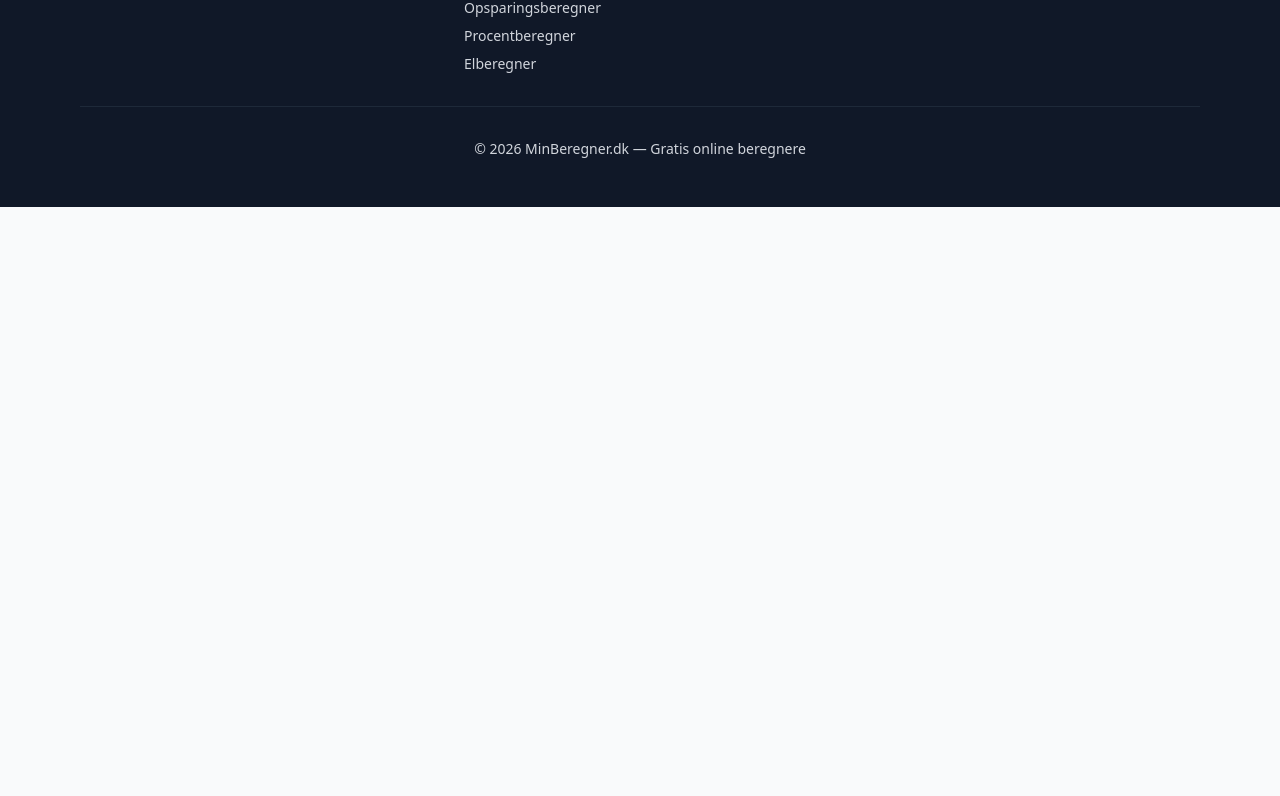
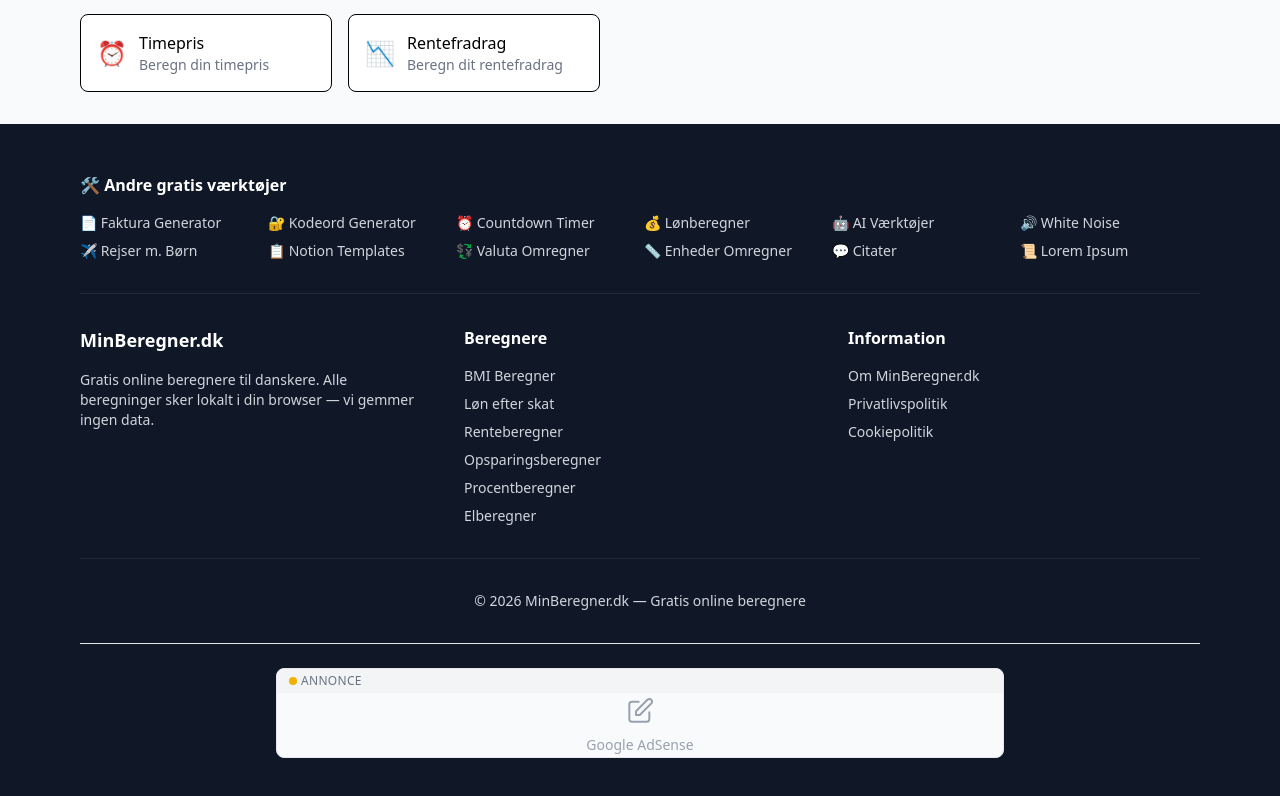
Before and after one commit to mahope/beregner-dk, a Next.js app: page /loen-efter-skat in a window 1280 px wide. Shown: the part 3150-3946 px from the top of the page. Before the commit the page ends 3357 px from the top, so only its background shows below. Built offline with nearby package versions, Linux system fonts and the light colour scheme.

Commit message:
feat(ads): implement ad placement and components

```diff
--- a/src/app/blog/pension-hvor-meget-skal-du-spare-op/page.tsx
+++ b/src/app/blog/pension-hvor-meget-skal-du-spare-op/page.tsx
@@ -1,6 +1,7 @@
 import type { Metadata } from "next";
 import Link from "next/link";
 import { FAQSchema } from "@/components/StructuredData";
+import { InlineAd } from "@/components/ads/AdBanner";
 
 const baseUrl = "https://minberegner.dk";
 
@@ -88,6 +89,9 @@ export default function PensionGuidePage() {
           selv på et tidspunkt. I denne guide giver vi dig konkrete tal, tommelfingerregler og
           en forståelse af det danske pensionssystem, så du kan planlægge din økonomiske fremtid.
         </p>
+
+        {/* Inline Ad - After introduction */}
+        <InlineAd slotId="pension-after-intro" />
 
         <h2>Den korte version: Hvor meget skal du spare?</h2>
         <p>
@@ -453,6 +457,10 @@ export default function PensionGuidePage() {
         </div>
 
         <h2>Ofte stillede spørgsmål</h2>
+
+        {/* Inline Ad - Before FAQ */}
+        <InlineAd slotId="pension-before-faq" />
+
         {faqItems.map((item, index) => (
           <div key={index} className="mb-4">
             <h3 className="text-lg">{item.question}</h3>
--- a/src/app/bmi/page.tsx
+++ b/src/app/bmi/page.tsx
@@ -7,6 +7,7 @@ import {
   FAQSchema,
   BreadcrumbSchema,
 } from "@/components/StructuredData";
+import { SidebarAd, InlineAd } from "@/components/ads/AdBanner";
 
 const baseUrl = "https://minberegner.dk";
 
@@ -72,7 +73,9 @@ const faqItems = [
 
 export default function BMIPage() {
   return (
-    <div>
+    <div className="flex flex-col lg:flex-row gap-8">
+      {/* Main Content - Left Column */}
+      <div className="flex-1 min-w-0">
       <CalculatorSchema
         name="BMI Beregner"
         description="Gratis BMI beregner. Beregn dit Body Mass Index og se om din vægt er sund."
@@ -103,6 +106,9 @@ export default function BMIPage() {
       </p>
 
       <BMIBeregner />
+
+      {/* Inline Ad - Between calculator and content */}
+      <InlineAd slotId="bmi-after-calculator" />
 
       <div className="mt-12 prose max-w-none">
         <h2>Hvad er BMI?</h2>
@@ -193,9 +199,17 @@ export default function BMIPage() {
         </div>
       </div>
 
+      <InlineAd slotId="bmi-before-faq" />
+
       <FAQ items={faqItems} />
 
       <RelatedCalculators current="/bmi" />
+      </div>
+
+      {/* Sidebar - Right Column (Desktop only) */}
+      <aside className="hidden lg:block lg:w-[300px] flex-shrink-0">
+        <SidebarAd slotId="bmi-sidebar" />
+      </aside>
     </div>
   );
 }
--- a/src/app/layout.tsx
+++ b/src/app/layout.tsx
@@ -7,6 +7,7 @@ import Header from "@/components/Header";
 import CookieConsent from "@/components/CookieConsent";
 import { ThemeProvider } from "@/components/ThemeProvider";
 import { SkipLink } from "@/components/SkipLink";
+import { FooterAd } from "@/components/ads/AdBanner";
 
 const inter = Inter({
   subsets: ["latin"],
@@ -224,6 +225,9 @@ export default function RootLayout({
             <div className="border-t border-gray-800 mt-8 pt-8 text-center text-sm">
               <p>© {new Date().getFullYear()} MinBeregner.dk — Gratis online beregnere</p>
             </div>
+
+            {/* Footer Ad - Maximum 3 ads per page policy */}
+            <FooterAd />
           </div>
         </footer>
         </ThemeProvider>
--- a/src/app/loen-efter-skat/page.tsx
+++ b/src/app/loen-efter-skat/page.tsx
@@ -7,6 +7,7 @@ import {
   FAQSchema,
   BreadcrumbSchema,
 } from "@/components/StructuredData";
+import { SidebarAd, InlineAd } from "@/components/ads/AdBanner";
 
 const baseUrl = "https://minberegner.dk";
 
@@ -83,7 +84,9 @@ const faqItems = [
 
 export default function LoenPage() {
   return (
-    <div>
+    <div className="flex flex-col lg:flex-row gap-8">
+      {/* Main Content - Left Column */}
+      <div className="flex-1 min-w-0">
       <CalculatorSchema
         name="Lønberegner - Løn efter skat"
         description="Gratis lønberegner. Se hvad du får udbetalt efter skat, AM-bidrag og pension."
@@ -113,6 +116,9 @@ export default function LoenPage() {
       </p>
 
       <LoenBeregner />
+
+      {/* Inline Ad - After calculator */}
+      <InlineAd slotId="loen-after-calculator" />
 
       <div className="mt-12 prose max-w-none">
         <h2>Sådan beregnes din skat i Danmark</h2>
@@ -240,6 +246,12 @@ export default function LoenPage() {
       <FAQ items={faqItems} />
 
       <RelatedCalculators current="/loen-efter-skat" />
+      </div>
+
+      {/* Sidebar - Right Column (Desktop only) */}
+      <aside className="hidden lg:block lg:w-[300px] flex-shrink-0">
+        <SidebarAd slotId="loen-sidebar" />
+      </aside>
     </div>
   );
 }
--- /dev/null
+++ b/src/components/ads/AdBanner.tsx
@@ -0,0 +1,160 @@
+"use client";
+
+import React from "react";
+
+/**
+ * AdBanner Component - Placeholder for Google AdSense ads
+ *
+ * Following AdSense content policies:
+ * - Clear "Annonce" label for transparency
+ * - Not placed in deceptive locations
+ * - Responsive sizing
+ *
+ * TODO: Replace placeholder with real AdSense code when approved:
+ * - Get Publisher ID from AdSense dashboard
+ * - Replace client ID in layout.tsx script
+ * - Configure ad slots for each placement
+ */
+interface AdBannerProps {
+  /** Ad placement slot ID for tracking */
+  slotId?: string;
+  /** Ad format (defaults to responsive) */
+  format?: "responsive" | "rectangle" | "horizontal" | "vertical" | "leaderboard";
+  /** Additional CSS classes */
+  className?: string;
+}
+
+export default function AdBanner({
+  slotId = "default",
+  format = "responsive",
+  className = "",
+}: AdBannerProps) {
+  // Generate height based on format
+  const getHeight = () => {
+    switch (format) {
+      case "rectangle":
+        return "h-[250px]";
+      case "horizontal":
+        return "h-[90px]";
+      case "vertical":
+        return "h-[600px]";
+      case "leaderboard":
+        return "h-[90px]";
+      case "responsive":
+      default:
+        return "h-[250px] md:h-[300px]";
+    }
+  };
+
+  // Placeholder for actual AdSense ad
+  // When approved, replace with:
+  /*
+  <ins
+    className="adsbygoogle"
+    style={{ display: "block" }}
+    data-ad-client="ca-pub-XXXXXXXXXXXXXXXX"
+    data-ad-slot={slotId}
+    data-ad-format={format}
+    data-full-width-responsive="true"
+  />
+  <script>
+    (adsbygoogle = window.adsbygoogle || []).push({});
+  </script>
+  */
+
+  return (
+    <div
+      className={`w-full ${getHeight()} bg-gray-50 dark:bg-gray-900 border border-gray-200 dark:border-gray-700 rounded-lg overflow-hidden ${className}`}
+      data-testid={`ad-banner-${slotId}`}
+      aria-label="Annonce"
+    >
+      {/* AdSense label - Required by policy */}
+      <div className="bg-gray-100 dark:bg-gray-800 px-3 py-1 text-xs text-gray-500 dark:text-gray-400 font-medium uppercase tracking-wide flex items-center gap-1">
+        <span className="w-2 h-2 bg-yellow-500 rounded-full"></span>
+        Annonce
+      </div>
+
+      {/* Placeholder content */}
+      <div className="flex flex-col items-center justify-center h-full px-4">
+        <div className="text-center space-y-2">
+          <div className="flex justify-center gap-1">
+            {/* Placeholder ad icon */}
+            <svg
+              className="w-8 h-8 text-gray-400 dark:text-gray-500"
+              fill="none"
+              stroke="currentColor"
+              viewBox="0 0 24 24"
+              aria-hidden="true"
+            >
+              <path
+                strokeLinecap="round"
+                strokeLinejoin="round"
+                strokeWidth={1.5}
+                d="M11 5H6a2 2 0 00-2 2v11a2 2 0 002 2h11a2 2 0 002-2v-5m-1.414-9.414a2 2 0 112.828 2.828L11.828 15H9v-2.828l8.586-8.586z"
+              />
+            </svg>
+          </div>
+          <p className="text-sm text-gray-400 dark:text-gray-500">
+            Google AdSense
+          </p>
+          <p className="text-xs text-gray-300 dark:text-gray-600">
+            (Venter på godkendelse / Waiting for approval)
+          </p>
+        </div>
+      </div>
+
+      {/* Privacy-friendly disclosure */}
+      <div className="bg-gray-50 dark:bg-gray-950 px-3 py-2 text-[10px] text-gray-400 dark:text-gray-500 text-center">
+        Denne annonce vises af Google og bruger cookies til personlig annoncering.
+      </div>
+    </div>
+  );
+}
+
+/**
+ * Sidebar Ad Container - For calculator pages
+ * Places ad in right column sidebar
+ */
+export function SidebarAd({ slotId = "sidebar" }: { slotId?: string }) {
+  return (
+    <aside className="w-full sticky top-4" aria-label="Reklame">
+      <AdBanner slotId={slotId} format="rectangle" />
+    </aside>
+  );
+}
+
+/**
+ * Inline Ad Container - Between sections
+ * For blog posts and calculator sections
+ */
+export function InlineAd({ slotId = "inline" }: { slotId?: string }) {
+  return (
+    <div className="my-8" aria-label="Reklame">
+      <AdBanner slotId={slotId} format="responsive" />
+    </div>
+  );
+}
+
+/**
+ * Footer Ad Container - Bottom of pages
+ */
+export function FooterAd({ slotId = "footer" }: { slotId?: string }) {
+  return (
+    <footer className="w-full py-6 mt-8 border-t border-gray-200 dark:border-gray-700" aria-label="Reklame">
+      <div className="max-w-[728px] mx-auto">
+        <AdBanner slotId={slotId} format="leaderboard" />
+      </div>
+    </footer>
+  );
+}
+
+/**
+ * Horizontal Ad Container - Between paragraphs or calculator inputs
+ */
+export function HorizontalAd({ slotId = "horizontal" }: { slotId?: string }) {
+  return (
+    <div className="my-6" aria-label="Reklame">
+      <AdBanner slotId={slotId} format="horizontal" />
+    </div>
+  );
+}
```
Also changed, not shown: 1 other file (tests, documents, lock files or other folders).
